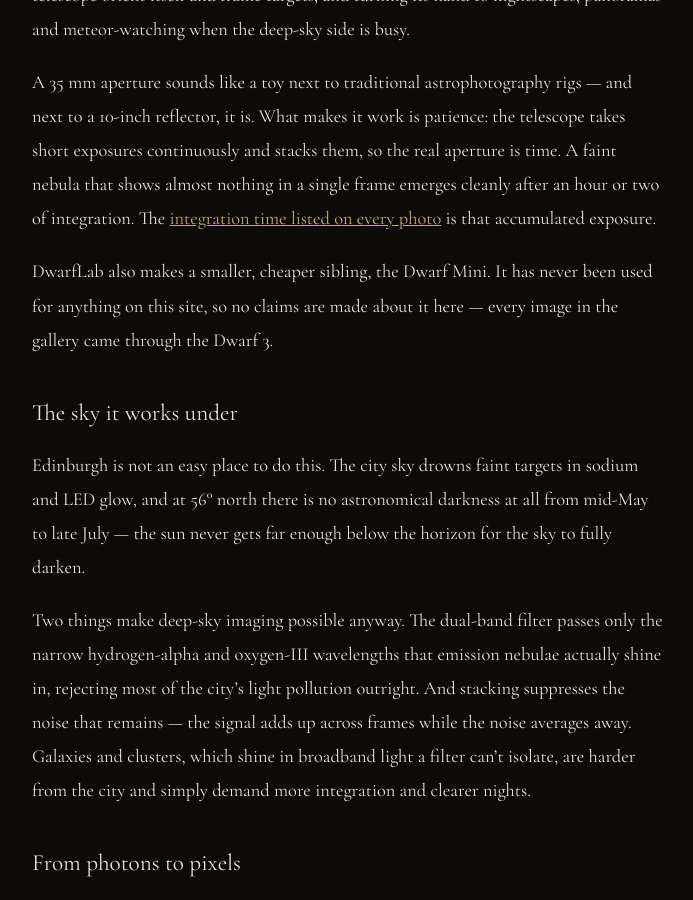
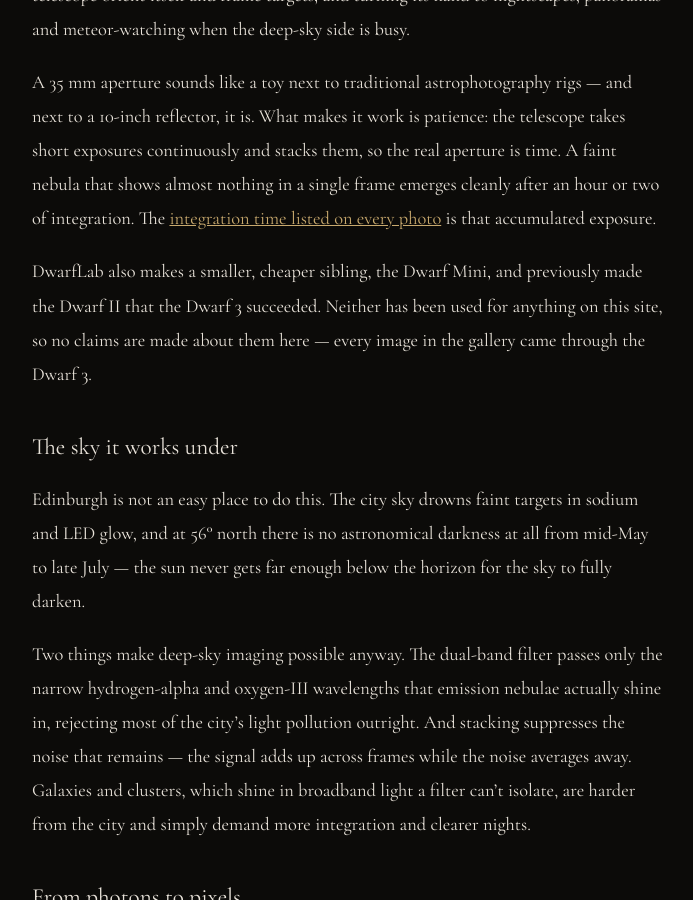
Before and after one commit to CMDRPhaedra/Astrophotography, a Jekyll site: the page built from gear/index.md, in a window 1280 px wide and 900 px high, scrolled down 1898 px. Shown: the whole window, without its empty margins (292-985 px from the left). Built offline with Jekyll 4.4.1, drawn with Linux system fonts in a browser that asks for light colours.

Commit message:
Fold the Dwarf II into the other-models mention on the gear page

```diff
--- a/gear/index.md
+++ b/gear/index.md
@@ -44,7 +44,7 @@
 
 A 35&nbsp;mm aperture sounds like a toy next to traditional astrophotography rigs — and next to a 10-inch reflector, it is. What makes it work is patience: the telescope takes short exposures continuously and stacks them, so the real aperture is time. A faint nebula that shows almost nothing in a single frame emerges cleanly after an hour or two of integration. The [integration time listed on every photo](/photos/) is that accumulated exposure.
 
-DwarfLab also makes a smaller, cheaper sibling, the Dwarf Mini. It has never been used for anything on this site, so no claims are made about it here — every image in the gallery came through the Dwarf 3.
+DwarfLab also makes a smaller, cheaper sibling, the Dwarf Mini, and previously made the Dwarf II that the Dwarf 3 succeeded. Neither has been used for anything on this site, so no claims are made about them here — every image in the gallery came through the Dwarf 3.
 
 ### The sky it works under
 
```
